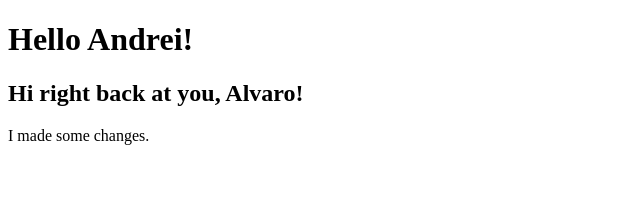
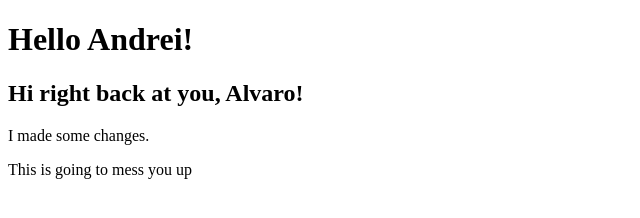
Before and after one commit to ahewardmills76/PracticeRepo1, a plain HTML site: page index.html in a window 1280 px wide. Shown: the whole page, without its empty margins (0-640 px from the left). Drawn offline with Linux system fonts and the light colour scheme.

Commit message:
this is going to mess you up

```diff
--- a/index.html
+++ b/index.html
@@ -10,6 +10,7 @@
   <h1>Hello Andrei!</h1>
   <h2>Hi right back at you, Alvaro!</h2>
   <p>I made some changes.</p>
+  <p>This is going to mess you up</p>
 
 </body>
 </html>
```
